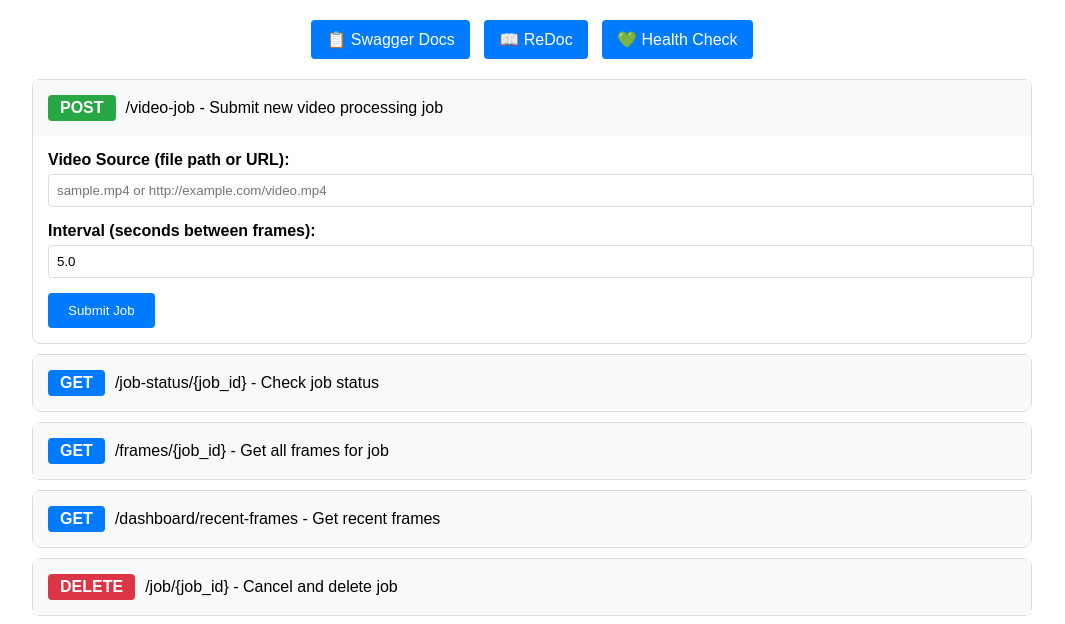
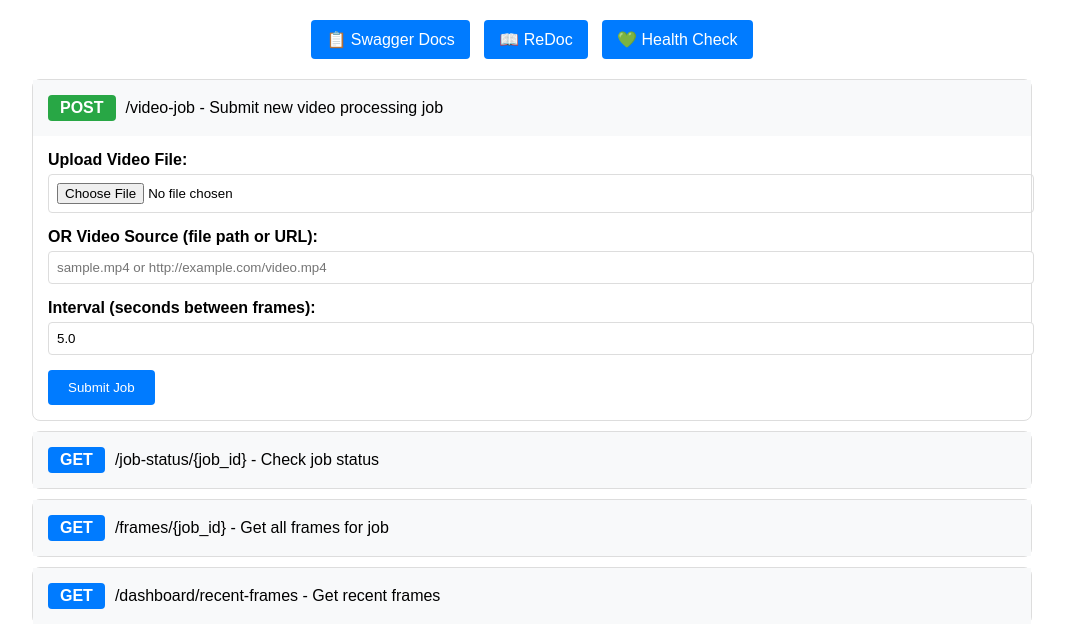
Before and after one commit to dineshmadhavan148-oss/VideoFrameExtractor, a FastAPI app: page / in a window 1280 px wide, after a click that opens the changed part. Shown: the part 175-799 px from the top of the page, without its empty margins (108-1173 px from the left). Run offline with FastAPI, Linux system fonts and the light colour scheme.

Commit message:
modified requirements.txt

```diff
--- a/app/main.py
+++ b/app/main.py
@@ -4,7 +4,7 @@ from datetime import datetime
 from pathlib import Path
 
 import uvicorn
-from fastapi import FastAPI, HTTPException, BackgroundTasks, Query
+from fastapi import FastAPI, HTTPException, BackgroundTasks, Query, UploadFile, File
 from fastapi.responses import HTMLResponse, JSONResponse
 from fastapi.staticfiles import StaticFiles
 # from fastapi.templating import Jinja2Templates  # Not needed
@@ -54,25 +54,56 @@ cache_manager = CacheManager()
 job_manager = JobManager(db_manager, cache_manager)
 dashboard_service = DashboardService(db_manager, cache_manager)
 
+# Create uploads directory
+uploads_dir = os.path.join(project_root, "uploads")
+os.makedirs(uploads_dir, exist_ok=True)
+
 # Templates - not needed since we serve HTML directly
 
 @app.post("/video-job", response_model=VideoJobResponse, tags=["Jobs"])
-async def submit_video_job(request: VideoJobRequest, background_tasks: BackgroundTasks):
+async def submit_video_job(
+    video_source: str = None,
+    interval: float = 5.0,
+    file: UploadFile = File(None)
+):
     """
     Submit a new video processing job for frame extraction.
 
-    - **video_source**: Path to video file or URL
+    - **video_source**: Path to video file or URL (if no file uploaded)
     - **interval**: Time interval between extracted frames (in seconds)
+    - **file**: Video file to upload (optional)
 
     Returns job ID and status for tracking progress.
     """
     try:
-        job_id = job_manager.submit_job(request.video_source, request.interval)
+        # Determine the video source
+        if file:
+            # File uploaded - save it and use the saved path
+            if not file.filename.lower().endswith(('.mp4', '.avi', '.mov', '.mkv', '.webm')):
+                raise HTTPException(status_code=400, detail="Invalid file type. Please upload a video file.")
+
+            file_path = os.path.join(uploads_dir, file.filename)
+            with open(file_path, "wb") as f:
+                content = await file.read()
+                f.write(content)
+
+            actual_video_source = file_path
+            logger.info(f"File uploaded: {file.filename} -> {file_path}")
+        elif video_source:
+            # Use provided video source path
+            actual_video_source = video_source
+        else:
+            raise HTTPException(status_code=400, detail="Either video_source or file must be provided")
+
+        # Submit the job
+        job_id = job_manager.submit_job(actual_video_source, interval)
         return VideoJobResponse(
             job_id=job_id,
             status="pending",
             message="Job submitted successfully"
         )
+    except HTTPException:
+        raise
     except Exception as e:
         logger.error(f"Error submitting job: {str(e)}")
         raise HTTPException(status_code=500, detail=str(e))
--- a/app/templates/index.html
+++ b/app/templates/index.html
@@ -44,10 +44,14 @@
             <span>/video-job - Submit new video processing job</span>
         </div>
         <div class="endpoint-body" id="submit-job">
-            <form onsubmit="submitJob(event)">
+            <form onsubmit="submitJob(event)" enctype="multipart/form-data">
                 <div class="form-group">
-                    <label>Video Source (file path or URL):</label>
-                    <input type="text" id="video_source" placeholder="sample.mp4 or http://example.com/video.mp4" required>
+                    <label>Upload Video File:</label>
+                    <input type="file" id="video_file" accept="video/*">
+                </div>
+                <div class="form-group">
+                    <label>OR Video Source (file path or URL):</label>
+                    <input type="text" id="video_source" placeholder="sample.mp4 or http://example.com/video.mp4">
                 </div>
                 <div class="form-group">
                     <label>Interval (seconds between frames):</label>
@@ -164,11 +168,39 @@
 
         async function submitJob(event) {
             event.preventDefault();
-            const data = {
-                video_source: document.getElementById('video_source').value,
-                interval: parseFloat(document.getElementById('interval').value)
-            };
-            const result = await makeRequest('/video-job', { method: 'POST', body: JSON.stringify(data) });
+
+            const fileInput = document.getElementById('video_file');
+            const videoSource = document.getElementById('video_source').value;
+            const interval = parseFloat(document.getElementById('interval').value);
+
+            // Check if either file or video source is provided
+            if (!fileInput.files[0] && !videoSource) {
+                showResponse('submit-response', {
+                    success: false,
+                    error: 'Please either upload a file or provide a video source path'
+                });
+                return;
+            }
+
+            // Create FormData for file upload
+            const formData = new FormData();
+            if (fileInput.files[0]) {
+                formData.append('file', fileInput.files[0]);
+            }
+            if (videoSource) {
+                formData.append('video_source', videoSource);
+            }
+            formData.append('interval', interval.toString());
+
+            try {
+                const response = await fetch('/video-job', {
+                    method: 'POST',
+                    body: formData
+                });
+
+                const data = await response.json();
+                const result = { success: response.ok, data, status: response.status };
+
                 showResponse('submit-response', result);
                 if (result.success && result.data.job_id) {
                     // Auto-fill job ID in other forms
@@ -176,6 +208,9 @@
                     document.getElementById('job_id_status').value = jobId;
                     document.getElementById('job_id_frames').value = jobId;
                     document.getElementById('job_id_cancel').value = jobId;
+                }
+            } catch (error) {
+                showResponse('submit-response', { success: false, error: error.message });
             }
         }
 
--- a/requirements.txt
+++ b/requirements.txt
@@ -8,3 +8,4 @@ httpx
 pytest
 pytest-asyncio
 coverage
+python-multipart
```
Also changed, not shown: 1 other file. Lines whose indentation alone changed are shown as unchanged.
